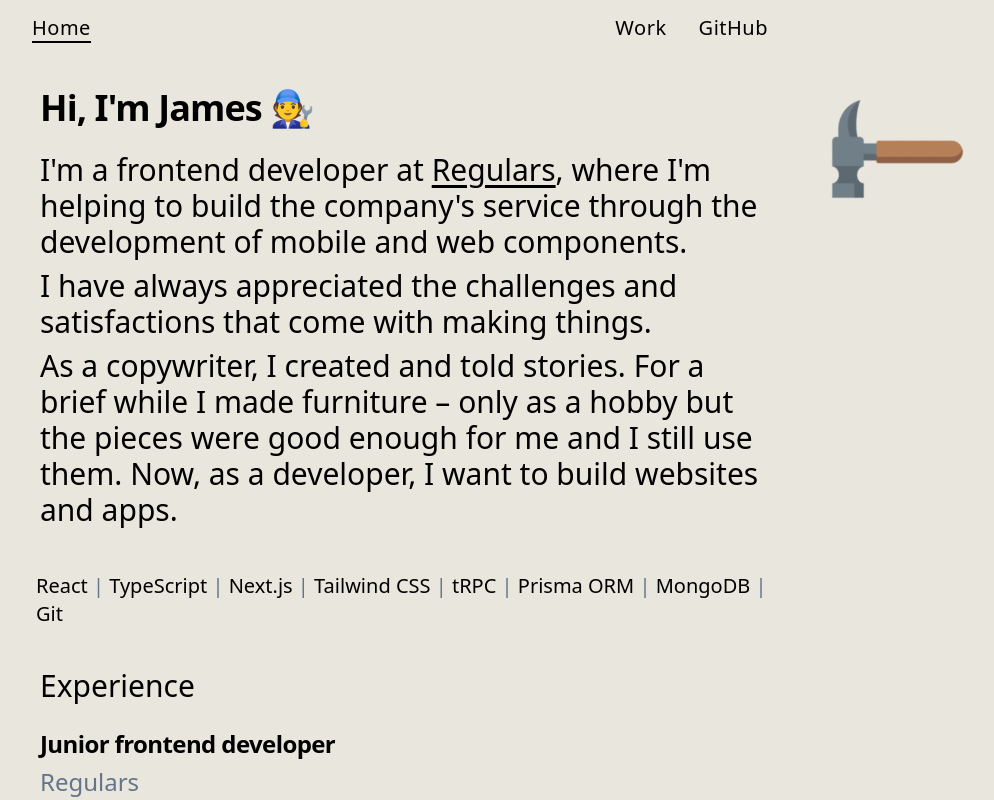
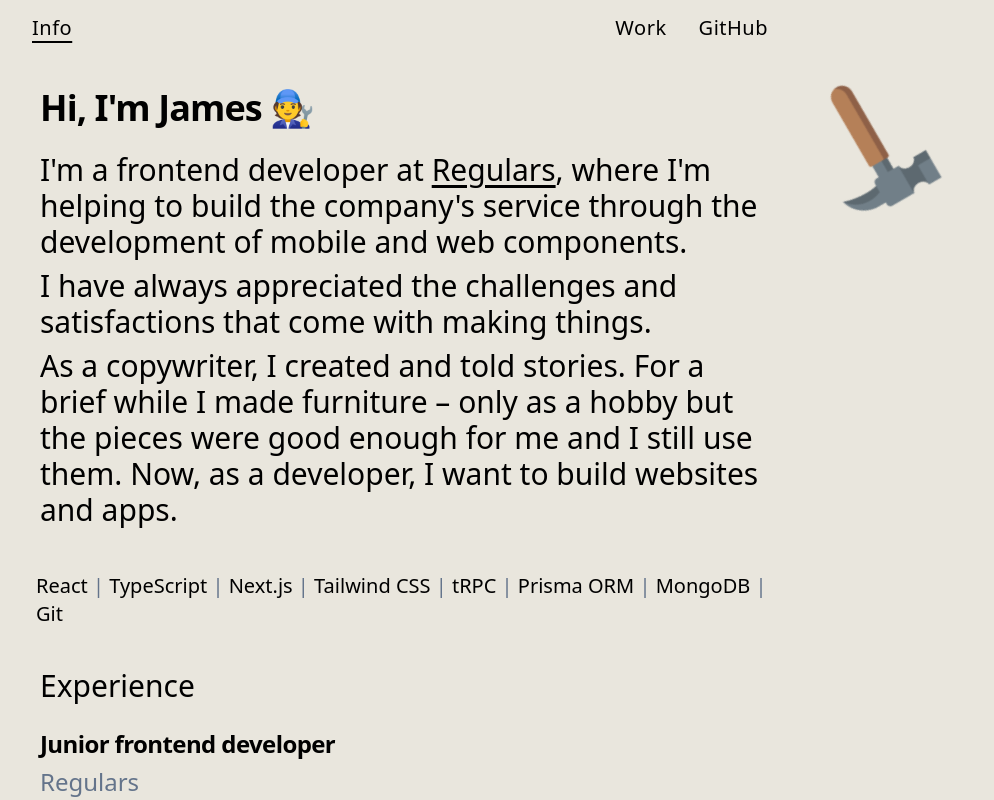
Before and after one commit to Lopside95/james-site, a Next.js app: page / in a window 1280 px wide. Shown: the top 800 px of the page, without its empty margins (240-1234 px from the left). Built offline with nearby package versions, Linux system fonts and the light colour scheme.

Commit message:
feat: hammer visibility: up vs down

```diff
--- a/src/components/Navbar.tsx
+++ b/src/components/Navbar.tsx
@@ -15,7 +15,7 @@ const Navbar = () => {
     <div className="flex w-full sm:w-3/5 py-2 mb-3 sm:h-14 h-[4.5rem] justify-self-center inset-0   text-base-txtClr  bg-base-bg justify-between fixed  top-0  z-50  ">
       <Button className={navItemStyle("/")} variant="link">
         <Link href="/" tabIndex={-1}>
-          Home
+          Info
         </Link>
       </Button>
       <div className="flex ">
--- a/src/components/hammer.tsx
+++ b/src/components/hammer.tsx
@@ -9,25 +9,28 @@ import { useState } from "react";
 
 const Hammer = () => {
   const { scrollYProgress, scrollY } = useScroll();
+  const [isVisisble, setIsVisible] = useState<boolean>(true);
 
   const [rotation, setrotation] = useState();
 
   // const swingHammer = useTransform(scrollYProgress, [0, 1], [-45, 45]);
-  const swingHammer = useTransform(scrollYProgress, [0, 1], [60, -45]);
+  const swingHammer = useTransform(scrollYProgress, [0, 1], [45, -45]);
   //   const swingHammer = useTransform(scrollY, [0, 500], [60, -45]);
-  const hammerUp = useTransform(scrollYProgress, [1, 0], [-45, 45]);
-  // const swingHammer = useTransform(scrollY, (val) => {
-  //   const swing = 600;
-  //   const progress = val % swing;
-  //   // console.log("val", val);
-  //   console.log("progress", progress);
+  // const hammerUp = useTransform(scrollYProgress, [1, 0], [-45, 45]);
 
-  //   return progress < 300 ? 45 - progress * 0.5 : 45 - (600 - progress) * 0.5;
-  // });
+  const [is0, setIs0] = useState<boolean>(true);
 
-  // useMotionValueEvent(scrollY, "change", (latest) => {
-  //   console.log("Page scroll: ", latest);
-  // });
+  useMotionValueEvent(scrollY, "change", (latest) => {
+    const scrollPrev = scrollY.getPrevious();
+
+    console.log("scrollYProgress", scrollYProgress);
+
+    if (latest < scrollPrev) {
+      setIsVisible(false);
+    } else if (latest > scrollPrev) {
+      setIsVisible(true);
+    }
+  });
 
   return (
     <motion.div
@@ -36,11 +39,18 @@ const Hammer = () => {
         x: 49,
         y: -4,
         scale: 1,
-        rotate: hammerUp,
+        rotate: swingHammer,
       }}
       //   style={{ rotateY: scrollYProgress }}
     >
-      <Image alt="" className="" height={400} src="/hammer.png" width={400} />
+      <Image
+        alt=""
+        className=""
+        height={400}
+        src="/hammer.png"
+        width={400}
+        style={{ visibility: isVisisble ? "visible" : "hidden" }}
+      />
     </motion.div>
   );
 };
--- a/src/components/upHammer.tsx
+++ b/src/components/upHammer.tsx
@@ -6,12 +6,57 @@ import {
   useTransform,
 } from "framer-motion";
 import Image from "next/image";
-import { useState } from "react";
+import { useEffect, useState } from "react";
 
 const UpHammer = () => {
-  const x = useMotionValue(10);
+  const { scrollYProgress, scrollY } = useScroll();
 
-  return <motion.div style={{ x }} />;
+  const pullHammer = useTransform(scrollYProgress, [1, 0], [-45, 165]);
+  const [prevScroll, setPrevScroll] = useState<number>(0);
+  const [isVisisble, setIsVisible] = useState<boolean>(false);
+
+  // useMotionValueEvent(scrollY, "change", (latest) => {
+  //   // const current = scrollY.get();
+  //   const scrollPrev = scrollY.getPrevious();
+
+  //   console.log("scrollPrev", scrollPrev);
+
+  //   if (latest) console.log("Page scroll: ", latest);
+  //   // console.log("scrollY", scrollY);
+  // });
+
+  useMotionValueEvent(scrollY, "change", (latest) => {
+    const scrollPrev = scrollY.getPrevious();
+
+    if (latest < scrollPrev) {
+      setIsVisible(true);
+    } else if (latest > scrollPrev) {
+      setIsVisible(false);
+    }
+  });
+
+  return (
+    <motion.div
+      className="fixed right-36 top-24 w-32"
+      style={{
+        x: 49,
+        y: -4,
+        scale: 1,
+        rotate: pullHammer,
+        // opacity: isVisisble ? 1 : 0,
+      }}
+      //   style={{ rotateY: scrollYProgress }}
+    >
+      <Image
+        alt=""
+        className="-rotate-[120deg]"
+        height={400}
+        src="/hammer.png"
+        style={{ visibility: isVisisble ? "visible" : "hidden" }}
+        width={400}
+      />
+    </motion.div>
+  );
 };
 
 export default UpHammer;
--- a/src/pages/index.tsx
+++ b/src/pages/index.tsx
@@ -33,10 +33,9 @@ export default function Home() {
           <Education />
         </article>
       </section>
-      <div className="flex flex-col justify-between h-[200px]">
-        {/* <UpHammer /> */}
-        {/* <Nail /> */}
-      </div>
+      {/* <div className="flex flex-col justify-between h-[200px]">
+      </div> */}
+      <UpHammer />
       <Hammer />
     </div>
   );
```
